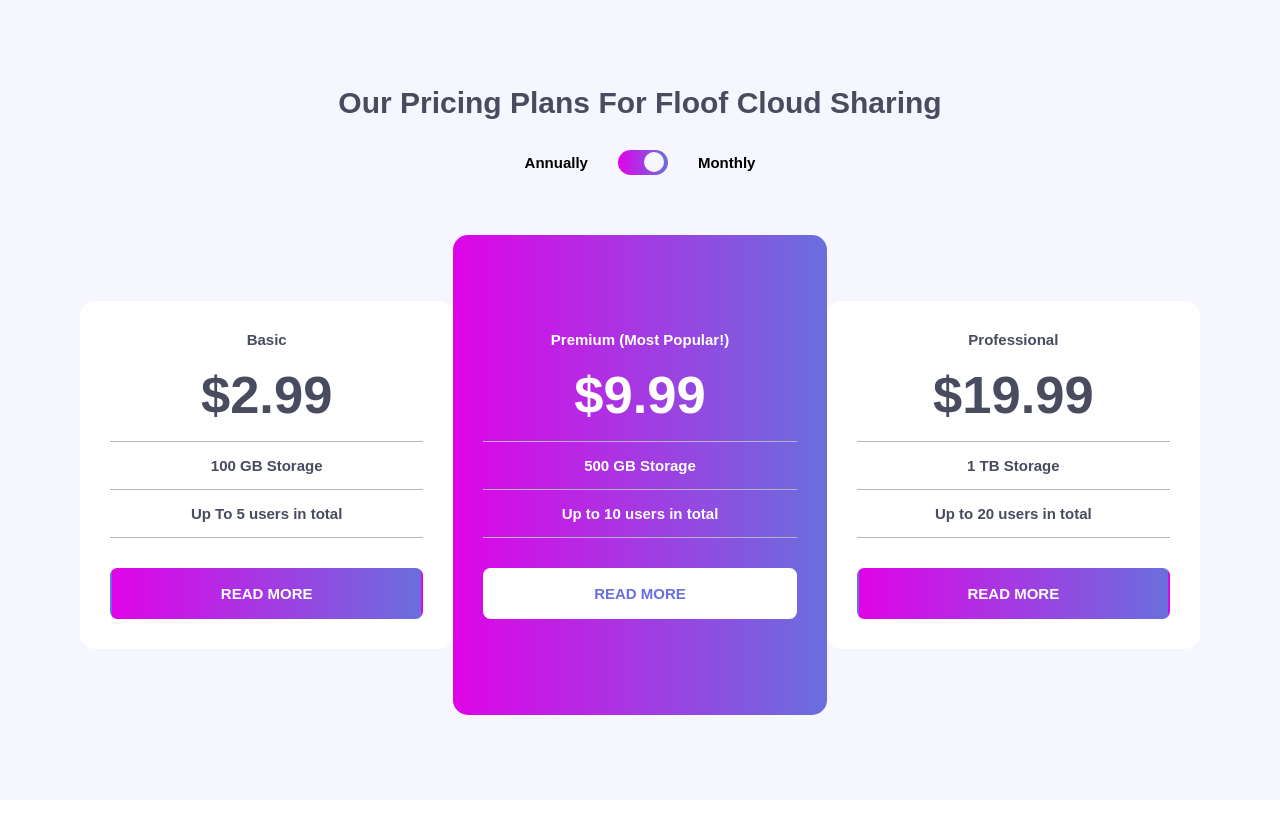
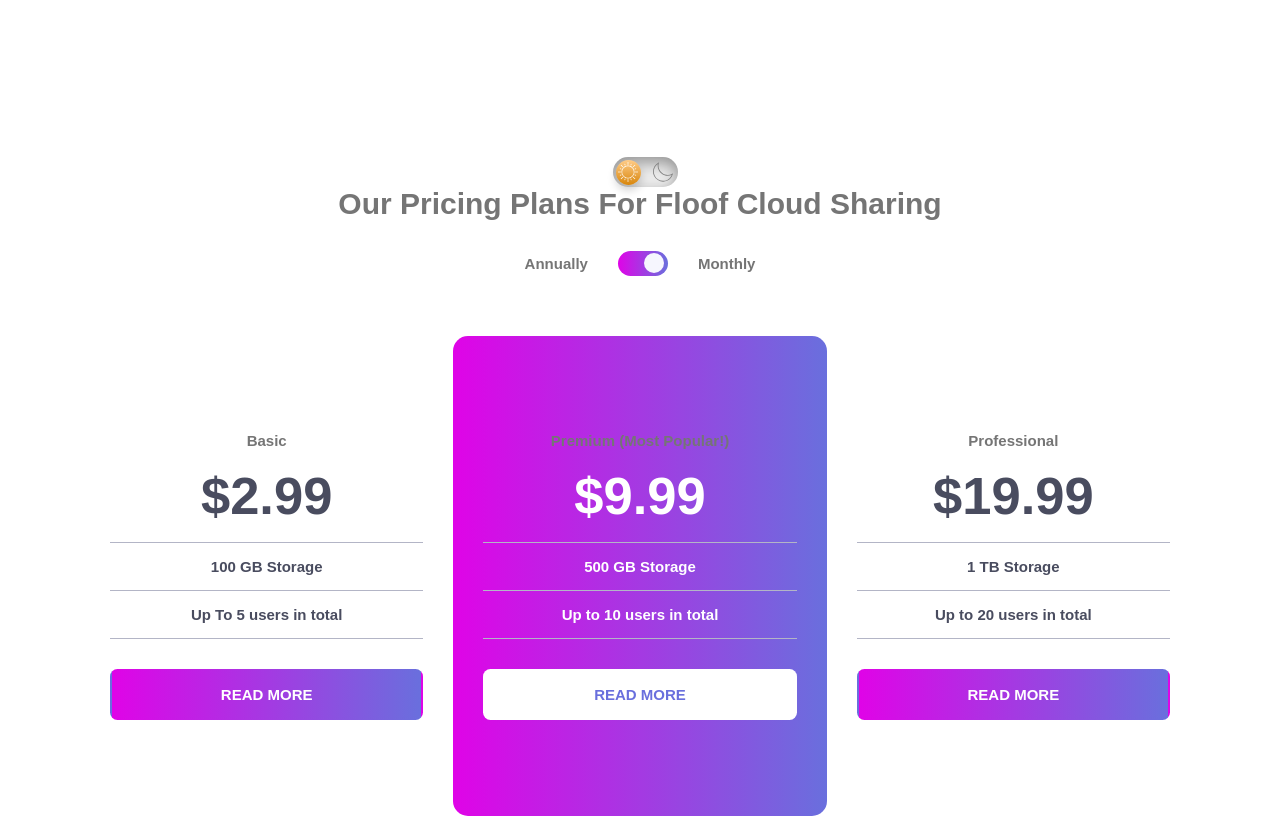
Before and after one commit to moris96/react-pricing-plan, a React (Create React App) app: page / in a window 1280 px wide. Built offline with nearby package versions, Linux system fonts and the light colour scheme.

Commit message:
finally got the f**king dark/light mode component to bloody work!!! aaaaaaa!!!

```diff
--- a/src/App.js
+++ b/src/App.js
@@ -1,9 +1,35 @@
 import PricingPlan from "./components/PricingPlan/PricingPlan";
+// import DarkMode from "./components/DarkMode/DarkMode";
+
+function App() {
+
+  // const style = {
+  //   minHeight: "100vh",
+  //   textAlign: "center",
+  //   paddingTop: "10rem",
+  //   backgroundColor: "#f5f5f5",
+  // }
+
+  // console.log(style)
 
 
-function App() {
+
+
   return (
-    <div className="App">
+    <div className="App" >
+
+      {/* <header className="App-header" >
+        <PricingPlan/>
+
+        <div className="darkness">
+          <DarkMode/>
+
+        </div>
+
+      </header> */}
+
+
+      {/* <div className="darkness"><DarkMode/></div> */}
       <PricingPlan/>
     </div>
   );
--- a/src/components/DarkMode/DarkMode.css
+++ b/src/components/DarkMode/DarkMode.css
@@ -1,42 +1,93 @@
-.toggle-container {
-    position: absolute;
-    top: 2em;
-    right: 2em;
+.dark-mode {
+    margin-top: -20px;
+    margin-left: 10px;
 }
 
-  .toggle {
+.dark-mode-label {
+    width: 65px;
+    height: 30px;
+    position: relative;
+    display: block;
+    background: #ebebeb;
+    border-radius: 200px;
+    box-shadow: inset 0px 5px 15px rgba(0,0,0,0.4), inset 0px -5px 15px rgba(255,255,255,0.4);
+    cursor: pointer;
+    transition: 0.3s;
+}
+
+.dark-mode-label:after {
+    content: "";
+    width: 25px;
+    height: 25px;
+    position: absolute;
+    top: 3px;
+    left: 3px;
+    background: linear-gradient(180deg, #ffcc89, #d8860b);
+    border-radius: 180px;
+    box-shadow: 0px 5px 10px rgba(0, 0, 0, 0.2);
+    transition: 0.3s;
+}
+
+.dark-mode-input {
+    width: 0;
+    height: 0;
     visibility: hidden;
 }
 
-  .toggle + label {
-    display: flex;
-    align-items: center;
-    font-size: 1.5em;
-    cursor: pointer;
-    color: var(--primary-text-color);
+.dark-mode-input:checked + .dark-mode-label {
+    background: #242424;
 }
 
-  .toggle + label::before {
-    content: "";
-    height: 1em;
-    width: 2em;
-    border-radius: 1em;
-    background-color: var(--toggle-bg);
-    margin-right: 0.5em;
-    transition: background-color 250ms ease-in-out;
+.dark-mode-input:checked + .dark-mode-label:after {
+    left: 62px;
+    transform: translateX(-100%);
+    background: linear-gradient(180deg, #777, #3a3a3a);
 }
 
-  .toggle + label::after {
-    content: "";
-    height: 0.8em;
-    width: 0.8em;
-    border-radius: 1em;
-    background-color: var(--toggle-fg);
-    position: absolute;
-    left: 0.2em;
-    transition: background-color 250ms ease-in-out, transform 250ms ease-in-out;
+.dark-mode-label:active:after {
+    width: 30px;
 }
 
-  .toggle:checked + label::after {
-    transform: translateX(100%);
+.dark-mode-label svg {
+    position: absolute;
+    width: 20px;
+    top: 5px;
+    z-index: 100;
 }
+
+.dark-mode-label svg.sun {
+    left: 5px;
+    fill: #fff;
+    transition: 0.3s;
+}
+
+.dark-mode-label svg.moon {
+    left: 40px;
+    fill: #7e7e7e;
+    transition: 0.3s;
+}
+
+.dark-mode-input:checked + .dark-mode-label svg.sun {
+    fill: #7e7e7e;
+}
+
+.dark-mode-input:checked + .dark-mode-label svg.moon {
+    fill: #fff;
+}
+
+/* dark/light mode theme colors that appear when toggled */
+.for-light-theme {
+    --primary-color: #302ae6;
+    --secondary-color: #536390;
+    --font-color: #424242;
+    --bg-color: #fff;
+    --heading-color: #292922;
+}
+
+.for-dark-theme {
+    --primary-color: #9a97f3;
+    --secondary-color: #818cab;
+    --font-color: #e1e1ff;
+    --bg-color: #161625;
+    --heading-color: #818cab;
+}
--- a/src/components/DarkMode/DarkMode.js
+++ b/src/components/DarkMode/DarkMode.js
@@ -1,14 +1,47 @@
-import './DarkMode.css'
+import './DarkMode.css';
+import { ReactComponent as Sun } from "./Sun.svg";
+import { ReactComponent as Moon } from "./Moon.svg";
 
-import React from 'react'
+import React from 'react';
 
-const DarkMode = ({ handleChange, isChecked }) => {
+// import { useState } from 'react';
+
+// import useLocalStorage from 'use-local-storage';
+
+
+const DarkMode = () => {
+
+  const setDarkMode = () => {
+    document.querySelector("body").setAttribute('data-theme', 'dark')
+    localStorage.setItem("selectedTheme", "dark")
+  }
+
+  const setLightMode = () => {
+    document.querySelector("body").setAttribute('data-theme', 'light')
+    localStorage.setItem("selectedTheme", "light")
+  }
+
+  const selectedTheme = localStorage.getItem("selectedTheme")
+
+  if(selectedTheme === "dark"){
+    setDarkMode()
+  }
+
+  const toggleTheme = (e) => {
+    if(e.target.checked) setDarkMode()
+    else setLightMode()
+  }
+
+
   return (
-    <div className='toggle-container'>
-      <input type='checkbox' id='check' className='toggle' onChange={handleChange} checked={isChecked} />
-      <label htmlFor='check'>Dark Mode</label>
+    <div className='dark-mode'>
+      <input className='dark-mode-input' type='checkbox' id='darkmode-toggle' onChange={toggleTheme} defaultChecked={selectedTheme === "dark"} />
+      <label className='dark-mode-label' for='darkmode-toggle'>
+        <Sun/>
+        <Moon/>
+      </label>
     </div>
-  )
-}
+  );
+};
 
 export default DarkMode
--- a/src/components/PricingPlan/PricingPlan.css
+++ b/src/components/PricingPlan/PricingPlan.css
@@ -90,7 +90,11 @@ button {
 
 .PricingApp header .header-topic {
     text-align: center;
-    color: var(--neutral-dark-grayish-blue);
+    color: #757575;
+}
+
+p {
+    color: #757575;
 }
 
 .PricingApp header > .header-row {
@@ -120,3 +124,24 @@ button {
       gap: 2em;
     }
 }
+
+
+[data-theme="dark"] {
+    --body-background: #282c34;
+    --body-color: white;
+    --link-color: cyan;
+  }
+
+
+/* dark mode */
+#dark-mode-toggle {
+    background-color: var(--body-background);
+
+    min-height: "100vh";
+    text-align: center;
+    padding-top: 10rem;
+}
+
+.App-link {
+    color: var(--link-color);
+}
--- a/src/components/PricingPlan/PricingPlan.js
+++ b/src/components/PricingPlan/PricingPlan.js
@@ -1,6 +1,8 @@
 import React, { useState } from 'react';
 import './PricingPlan.css';
 import PricingCard from '../PricingCard/PricingCard';
+
+import DarkMode from '../DarkMode/DarkMode';
 
 const PricingPlan = () => {
 
@@ -9,7 +11,8 @@ const PricingPlan = () => {
 
 
   return (
-    <div className='PricingApp'>
+    <div className='PricingApp' id='dark-mode-toggle'>
+        <DarkMode/>
         <div className='app-container'>
             {/* header */}
             <header>
--- a/src/index.css
+++ b/src/index.css
@@ -6,7 +6,24 @@
   margin: 0;
 }
 
+/* :root {
+  --primary-fw: 700;
+  --primary-fs: 15px;
+  --primary-linear-gradient: hsl(298, 97%, 46%), hsl(237, 63%, 64%);
+  --neutral-very-light-grayish-blue: hsl(240, 78%, 98%);
+  --neutral-light-grayish-blue: hsl(234, 14%, 74%);
+  --neutral-grayish-blue: hsl(233, 13%, 49%);
+  --neutral-dark-grayish-blue: hsl(232, 13%, 33%);
+  --neutral-white: hsl(0, 0%, 100%);
+} */
+
 :root {
+  --body-background: white;
+  --body-color: black;
+  --link-color: navy;
+
+
+
   --primary-fw: 700;
   --primary-fs: 15px;
   --primary-linear-gradient: hsl(298, 97%, 46%), hsl(237, 63%, 64%);
@@ -16,3 +33,10 @@
   --neutral-dark-grayish-blue: hsl(232, 13%, 33%);
   --neutral-white: hsl(0, 0%, 100%);
 }
+
+
+[data-theme="dark"] {
+  --body-background: #282c34;
+  --body-color: white;
+  --link-color: cyan;
+}
```
Also changed, not shown: src/components/DarkMode/Moon.svg (added), src/components/DarkMode/Sun.svg (added).
